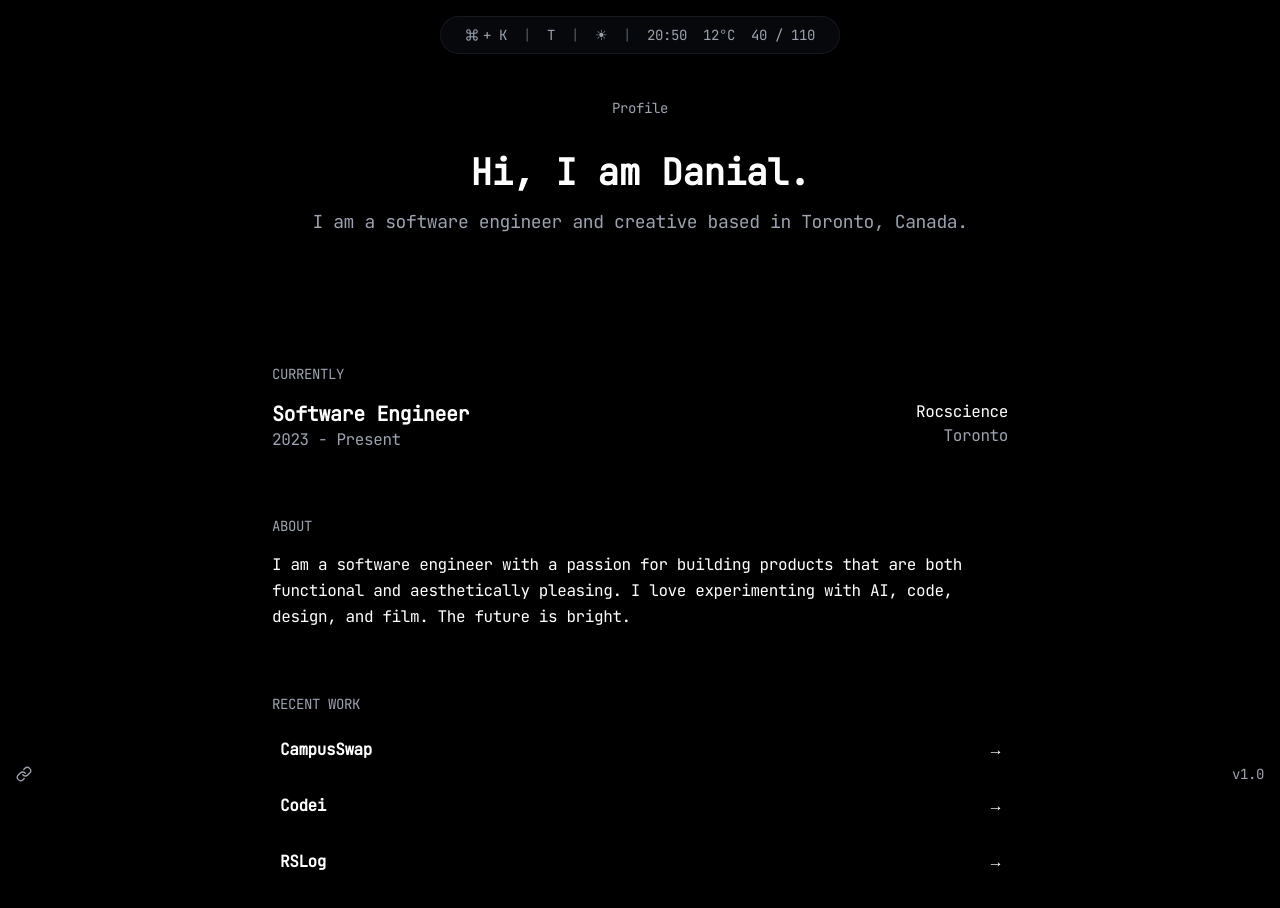
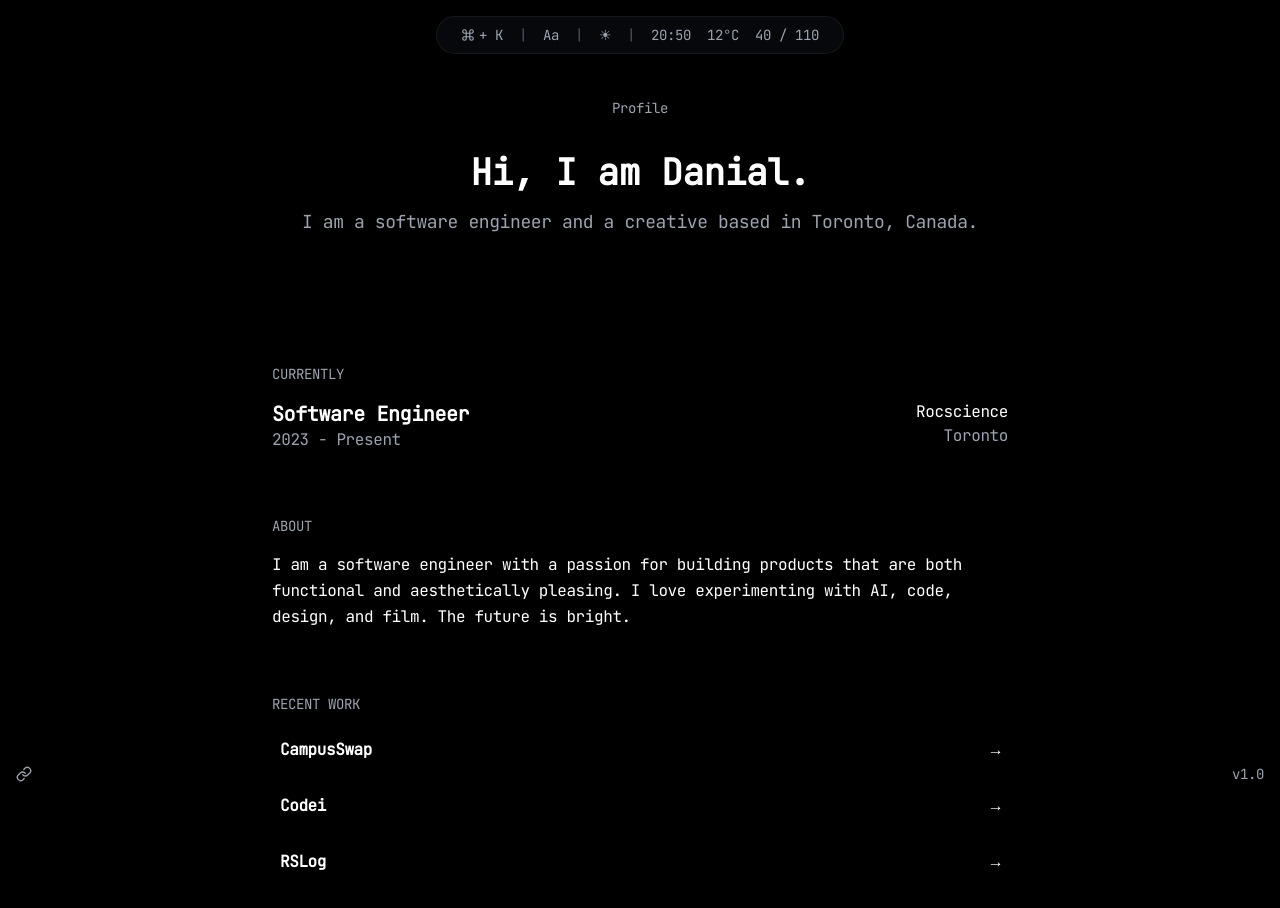
Before and after one commit to danialkhan02/danialkhan02.github.io, a React (Create React App) app in the folder danialkhan/: page / in a window 1280 px wide. Shown: the top 908 px of the page. Built offline with nearby package versions, Linux system fonts and the light colour scheme.

Commit message:
Fixed font switching feature

```diff
--- a/danialkhan/package.json
+++ b/danialkhan/package.json
@@ -3,6 +3,7 @@
   "version": "0.1.0",
   "private": true,
   "dependencies": {
+    "@fontsource/inter": "^5.1.0",
     "@fontsource/jetbrains-mono": "^5.1.1",
     "@testing-library/jest-dom": "^5.17.0",
     "@testing-library/react": "^13.4.0",
--- a/danialkhan/src/App.jsx
+++ b/danialkhan/src/App.jsx
@@ -4,14 +4,14 @@ import About from './components/About';
 import RecentWork from './components/RecentWork';
 import Footer from './components/Footer';
 import '@fontsource/jetbrains-mono';
+import '@fontsource/inter';
 import Toolbar from './components/Toolbar';
 import { ThemeProvider } from './contexts/ThemeContext';
-
 
 function App() {
   return (
     <ThemeProvider>
-      <div className="min-h-screen bg-bg-primary text-text-primary font-mono">
+      <div className={`min-h-screen bg-bg-primary text-text-primary`}>
         <Toolbar />
         <main className="max-w-3xl mx-auto px-4 py-24">
           <Header />
--- a/danialkhan/src/components/Header.jsx
+++ b/danialkhan/src/components/Header.jsx
@@ -12,7 +12,7 @@ function Header() {
       </div>
       <h1 className="text-4xl font-bold mb-4">Hi, I am Danial.</h1>
       <p className="text-text-secondary text-lg">
-        I am a software engineer and creative based in Toronto, Canada.
+        I am a software engineer and a creative based in Toronto, Canada.
       </p>
     </motion.div>
   );
--- a/danialkhan/src/components/Toolbar.jsx
+++ b/danialkhan/src/components/Toolbar.jsx
@@ -27,27 +27,31 @@ function Toolbar() {
       <motion.div
         initial={{ opacity: 0, y: -20 }}
         animate={{ opacity: 1, y: 0 }}
-        className="mt-4 bg-gray-800/20 backdrop-blur-sm rounded-full px-6 py-2 border border-gray-700/30"
+        className={`mt-4 backdrop-blur-sm rounded-full px-6 py-2 border ${
+          theme === 'dark'
+            ? 'bg-gray-800/20 border-gray-700/30'
+            : 'bg-white/80 border-gray-200'
+        }`}
       >
         <div className="flex items-center justify-center space-x-4 text-text-secondary text-sm">
           <span className="flex items-center">
             <FiCommand className="inline-block mr-1" /> + K
           </span>
-          <span className="text-gray-600">|</span>
+          <span className={theme === 'dark' ? 'text-gray-600' : 'text-gray-300'}>|</span>
           <button
             onClick={toggleFont}
             className="hover:text-text-primary transition-colors"
           >
-            T
+            Aa
           </button>
-          <span className="text-gray-600">|</span>
+          <span className={theme === 'dark' ? 'text-gray-600' : 'text-gray-300'}>|</span>
           <button
             onClick={toggleTheme}
             className="hover:text-text-primary transition-colors"
           >
             ☀
           </button>
-          <span className="text-gray-600">|</span>
+          <span className={theme === 'dark' ? 'text-gray-600' : 'text-gray-300'}>|</span>
           <span>{time}</span>
           <span>12°C</span>
           <span>40 / 110</span>
--- a/danialkhan/src/contexts/ThemeContext.jsx
+++ b/danialkhan/src/contexts/ThemeContext.jsx
@@ -1,4 +1,4 @@
-import { createContext, useContext, useState } from 'react';
+import { createContext, useContext, useState, useEffect } from 'react';
 
 const ThemeContext = createContext();
 
@@ -14,11 +14,13 @@ export function ThemeProvider({ children }) {
     setFont(font === 'mono' ? 'sans' : 'mono');
   };
 
+  useEffect(() => {
+    document.documentElement.className = `${theme} font-${font}`;
+  }, [theme, font]);
+
   return (
     <ThemeContext.Provider value={{ theme, toggleTheme, font, toggleFont }}>
-      <div className={`${theme} ${font}`}>
-        {children}
-      </div>
+      {children}
     </ThemeContext.Provider>
   );
 }
--- a/danialkhan/src/index.css
+++ b/danialkhan/src/index.css
@@ -31,3 +31,17 @@ body {
 .font-sans {
   font-family: 'Inter', sans-serif;
 }
+
+html {
+  transition: font-family 0.3s ease;
+}
+
+html.font-mono {
+  font-family: 'JetBrains Mono', monospace;
+  letter-spacing: -0.025em;
+}
+
+html.font-sans {
+  font-family: 'Inter', sans-serif;
+  letter-spacing: 0;
+}
```
Also changed, not shown: 1 other file (tests, documents, lock files or other folders).
